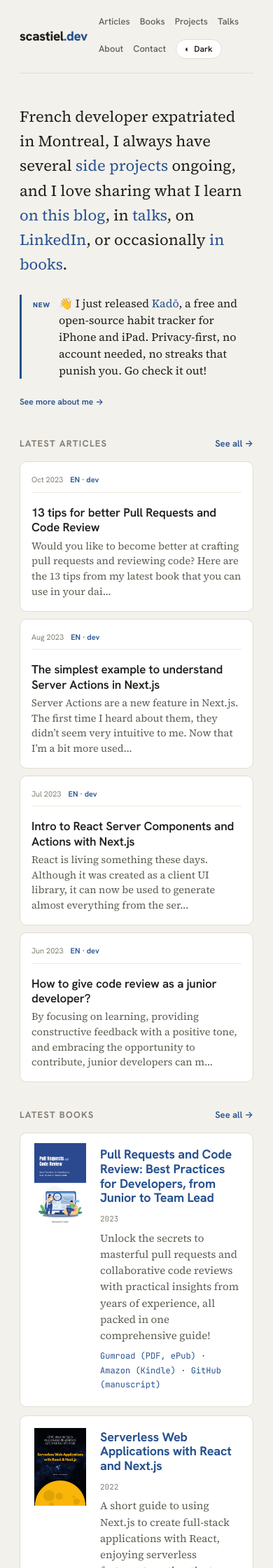
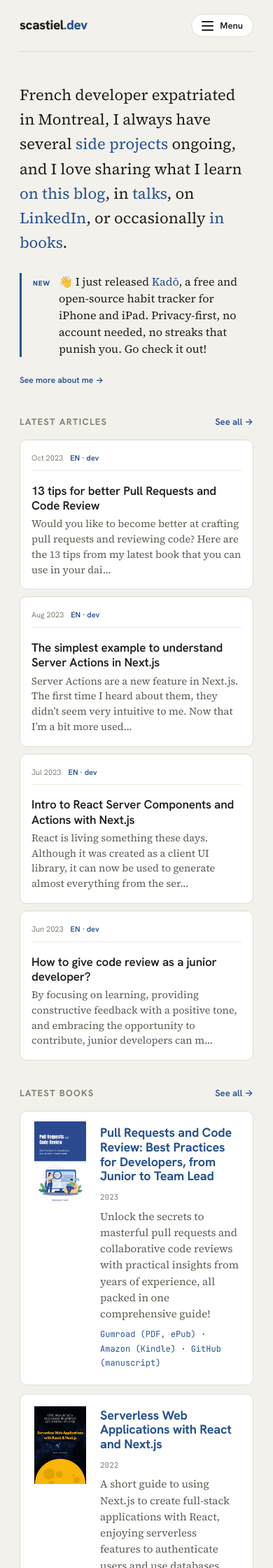
Before and after one commit to scastiel/newscastieldev, a Jekyll site: the page built from index.html, in a window 390 px wide. Shown: the top 2240 px of the page at 70% size. Built offline with Jekyll 4.4.1, drawn with Linux system fonts in a browser that asks for light colours.

Commit message:
Add accessible hamburger menu for small screens
Collapse the primary nav behind a hamburger toggle below 640px.

- Toggle button with aria-expanded / aria-controls and a state-aware
  aria-label (Open menu / Close menu); bars morph into an X when open.
- Escape closes the menu and returns focus to the button.
- Progressive enhancement: a `js` class is set before first paint, so
  the collapse and toggle only apply when JS is available. With JS off,
  the toggle stays hidden and the nav renders fully and accessibly.

Co-Authored-By: Claude Opus 4.8 <noreply@anthropic.com>
Claude-Session: https://claude.ai/code/session_01GV1qzbUdohKNYmjim32xeN

```diff
--- a/_includes/footer.html
+++ b/_includes/footer.html
@@ -35,3 +35,35 @@
     window.matchMedia("(prefers-color-scheme: dark)").addEventListener("change", label);
   })();
 </script>
+
+{%- comment -%}
+  Collapsible nav for small screens. Progressive enhancement: without JS the
+  toggle stays `hidden` and the nav renders fully. JS reveals the button and
+  manages aria-expanded, Escape-to-close, and focus return.
+{%- endcomment -%}
+<script>
+  (function () {
+    var btn = document.querySelector(".nav-toggle");
+    var nav = document.getElementById("site-nav");
+    if (!btn || !nav) return;
+
+    btn.hidden = false;
+
+    function setOpen(open) {
+      btn.setAttribute("aria-expanded", String(open));
+      btn.setAttribute("aria-label", open ? "Close menu" : "Open menu");
+      nav.classList.toggle("is-open", open);
+    }
+
+    btn.addEventListener("click", function () {
+      setOpen(btn.getAttribute("aria-expanded") !== "true");
+    });
+
+    document.addEventListener("keydown", function (e) {
+      if (e.key === "Escape" && btn.getAttribute("aria-expanded") === "true") {
+        setOpen(false);
+        btn.focus();
+      }
+    });
+  })();
+</script>
--- a/_includes/head.html
+++ b/_includes/head.html
@@ -40,6 +40,9 @@
 {%- endcomment -%}
 <script>
   (function () {
+    // Mark JS as available (before paint) so the nav can safely collapse behind
+    // the hamburger on small screens; without JS the nav stays fully visible.
+    document.documentElement.classList.add("js");
     try {
       var t = localStorage.getItem("theme");
       if (t) document.documentElement.setAttribute("data-theme", t);
--- a/_includes/header.html
+++ b/_includes/header.html
@@ -1,7 +1,16 @@
 {% assign p = page.url %}
 <header class="site-header">
   <a class="site-title" href="/">scastiel<span>.dev</span></a>
-  <nav class="site-nav" aria-label="Primary">
+  {%- comment -%}
+    Hamburger toggle for small screens. `hidden` by default so it never shows
+    when JS is off (the nav then stays fully visible / accessible); the footer
+    script reveals it and wires up aria-expanded + Escape-to-close.
+  {%- endcomment -%}
+  <button class="nav-toggle" type="button" hidden aria-expanded="false" aria-controls="site-nav" aria-label="Open menu">
+    <span class="nav-toggle-bars" aria-hidden="true"></span>
+    <span class="nav-toggle-text">Menu</span>
+  </button>
+  <nav class="site-nav" id="site-nav" aria-label="Primary">
     <a href="/articles" {% if p contains '/articles' or page.layout == 'post' %}aria-current="page"{% endif %}>Articles</a>
     <a href="/books"    {% if p contains '/books'    or page.layout == 'book' %}aria-current="page"{% endif %}>Books</a>
     <a href="/projects" {% if p contains '/projects' %}aria-current="page"{% endif %}>Projects</a>
--- a/assets/css/main.css
+++ b/assets/css/main.css
@@ -114,6 +114,29 @@ h1, h2, h3, h4 { font-family: var(--font-head); font-weight: 700; letter-spacing
   border-radius: 999px; padding: 5px 12px; display: inline-flex; align-items: center; gap: 6px;
 }
 .theme-toggle:hover { border-color: var(--accent); }
+
+/* Hamburger toggle — hidden on wide screens & when JS is off (shown only in
+   the small-screen media query below, and only once JS drops the `hidden`
+   attribute). Styled to match the theme toggle. */
+.nav-toggle {
+  display: none; align-items: center; gap: 9px; cursor: pointer;
+  font-family: var(--font-head); font-size: 13px; font-weight: 600;
+  color: var(--text); background: var(--surface); border: 1px solid var(--border);
+  border-radius: 999px; padding: 7px 14px;
+}
+.nav-toggle:hover { border-color: var(--accent); }
+.nav-toggle-bars, .nav-toggle-bars::before, .nav-toggle-bars::after {
+  display: block; width: 17px; height: 2px; border-radius: 2px;
+  background: currentColor; transition: transform .2s ease, background .2s ease, top .2s ease;
+}
+.nav-toggle-bars { position: relative; }
+.nav-toggle-bars::before, .nav-toggle-bars::after { content: ""; position: absolute; left: 0; }
+.nav-toggle-bars::before { top: -6px; }
+.nav-toggle-bars::after  { top:  6px; }
+/* Morph the bars into an X when the menu is open. */
+.nav-toggle[aria-expanded="true"] .nav-toggle-bars { background: transparent; }
+.nav-toggle[aria-expanded="true"] .nav-toggle-bars::before { top: 0; transform: rotate(45deg); }
+.nav-toggle[aria-expanded="true"] .nav-toggle-bars::after  { top: 0; transform: rotate(-45deg); }
 
 /* ---------- Footer ---------- */
 .site-footer {
@@ -292,7 +315,20 @@ a.article-row { display: flex; gap: 18px; padding: 16px; margin-bottom: 10px; }
 /* ---------- Responsive ---------- */
 @media (max-width: 640px) {
   body { font-size: 17px; }
-  .site-nav { gap: 14px; font-size: 13px; }
+
+  /* Collapse the primary nav behind the hamburger — but only when JS is on
+     (`.js` is set before paint in head.html). A no-JS visitor keeps the full,
+     always-visible nav and never sees the (non-functional) toggle. */
+  .site-header { flex-wrap: wrap; }
+  .js .nav-toggle:not([hidden]) { display: inline-flex; }
+  .js .site-nav {
+    display: none; flex-basis: 100%; flex-direction: column;
+    align-items: flex-start; gap: 4px; margin-top: 4px; font-size: 15px;
+  }
+  .js .site-nav.is-open { display: flex; }
+  .js .site-nav a { padding: 6px 0; }
+  .js .site-nav .theme-toggle { margin-top: 8px; }
+
   .grid-2 { grid-template-columns: 1fr; }
   .article-row { flex-direction: column; gap: 8px; }
   .article-row .rail { flex-direction: row; width: auto; border-right: 0; border-bottom: 1px solid var(--hair); padding: 0 0 8px; gap: 10px; }
```
